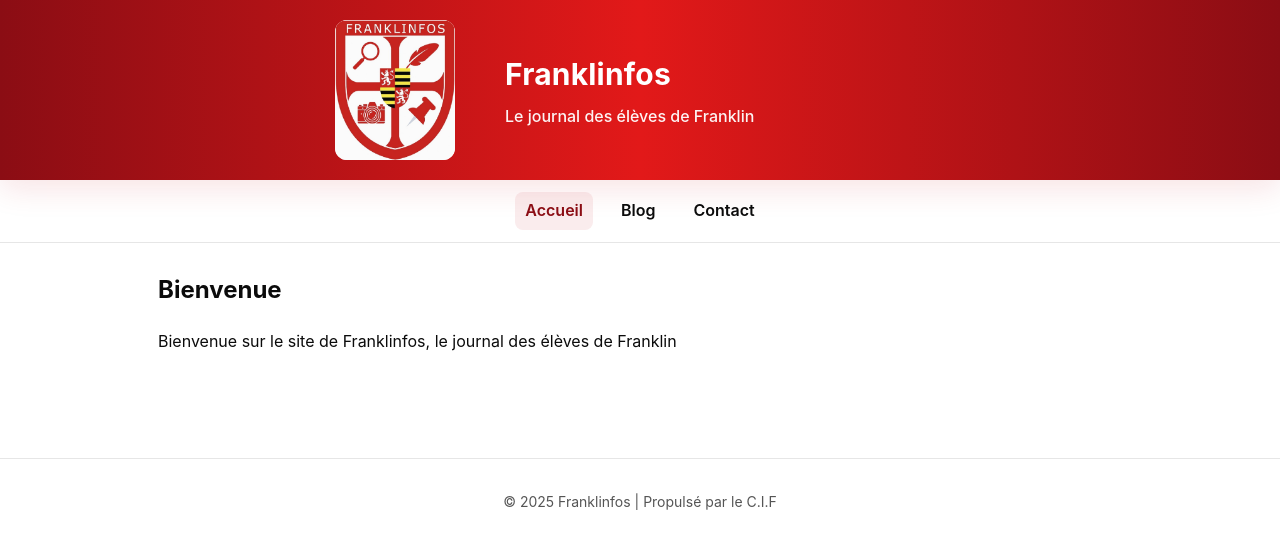
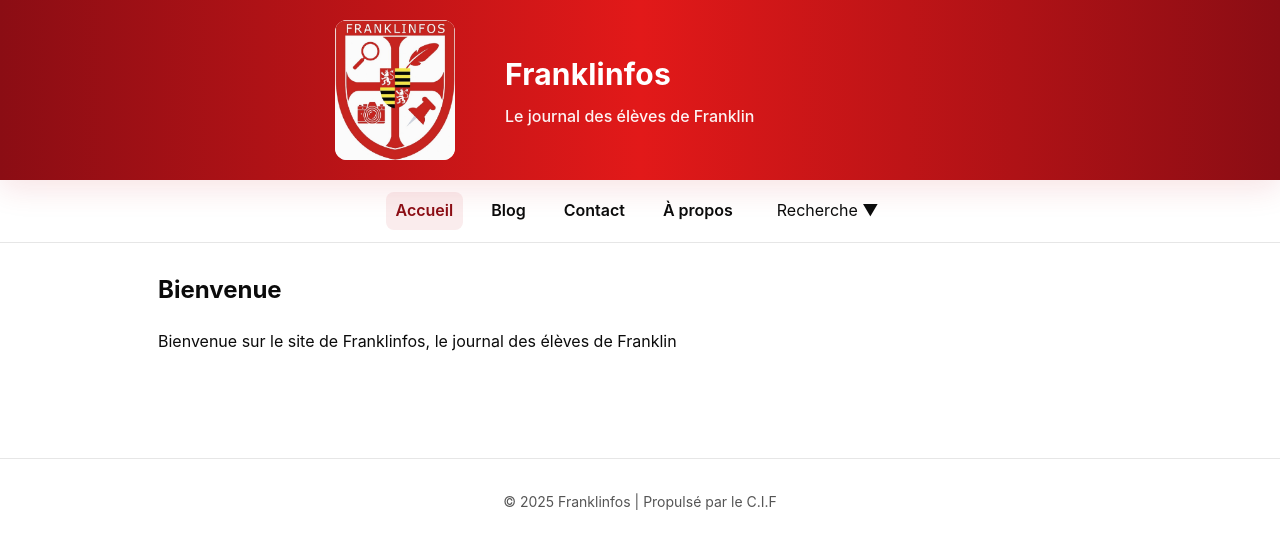
Before and after one commit to Secondaire-Xavier/fr1, a Jekyll site: the page built from index.md, in a window 1280 px wide. Shown: the top 549 px of the page. Built offline with Jekyll 4.4.1, drawn with Linux system fonts in a browser that asks for light colours.

Commit message:
Update default.html

```diff
--- a/_layouts/default.html
+++ b/_layouts/default.html
@@ -23,8 +23,34 @@
 
   <nav class="nav">
     <a href="{{ "/" | relative_url }}" {% if page.url == "/" %}class="active"{% endif %}>Accueil</a>
-    <a href="{{ "/blog" | relative_url }}" {% if page.url contains "/blog" %}class="active"{% endif %}>Blog</a>
+    <a href="{{ "/blog" | relative_url }}" {% if page.url contains "/blog" %}class="active"{% endif %} id="blog">Blog</a>
     <a href="{{ "/contact" | relative_url }}" {% if page.url == "/contact.html" or page.url == "/contact/" %}class="active"{% endif %}>Contact</a>
+    <a href="{{ "/about" | relative_url }}" {% if page.url == "/about.html" or page.url == "/about/" %}class="active"{% endif %}>À propos</a>
+
+    <div class="search-dropdown" id="search">
+      <button class="search-btn" onclick="toggleDropdown()">Recherche ▼</button>
+      <div id="searchDropdown" class="dropdown-content">
+        <div class="dropdown-section">
+          <div class="dropdown-title">Par Tag</div>
+          {% assign all_tags = site.posts | map: 'tags' | join: ',' | split: ',' | uniq | sort %}
+          {% for tag in all_tags %}
+            {% if tag != "" %}
+            <a href="{{ "/blog" | relative_url }}?tag={{ tag | uri_escape }}">{{ tag }}</a>
+            {% endif %}
+          {% endfor %}
+        </div>
+
+        <div class="dropdown-section">
+          <div class="dropdown-title">Par Auteur</div>
+          {% assign all_authors = site.posts | map: 'author' | uniq | sort %}
+          {% for author in all_authors %}
+            {% if author != "" and author != nil %}
+            <a href="{{ "/blog" | relative_url }}?author={{ author | uri_escape }}">{{ author }}</a>
+            {% endif %}
+          {% endfor %}
+        </div>
+      </div>
+    </div>
   </nav>
 
   <main class="container">
```
Also changed, not shown: other parts of _layouts/default.html (+19 -0 lines).
